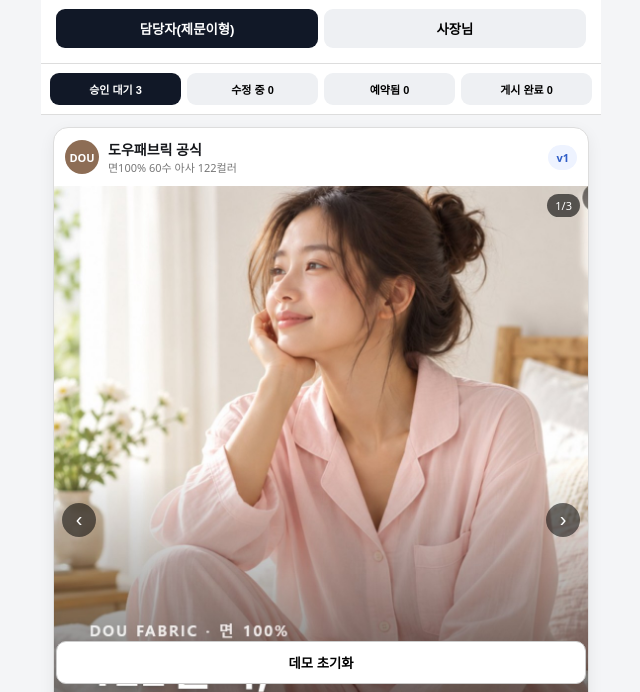
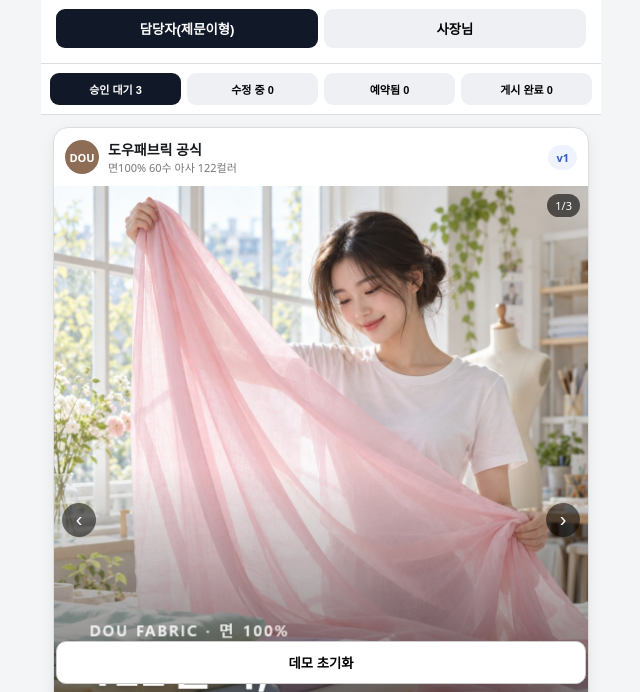
Before and after one commit to hong5277-ai/DOU-SNS-Approval, a plain HTML site: page index.html in a window 1280 px wide. Shown: the part 108-800 px from the top of the page, without its empty margins (319-959 px from the left). Drawn offline with Linux system fonts and the light colour scheme.

Commit message:
Replace 60su asa cover with fabric-focused concept

```diff
--- a/index.html
+++ b/index.html
@@ -24,7 +24,7 @@ main{padding:12px}.card{background:#fff;border:1px solid #ddd;border-radius:15px
 <div class="tabs" id="tabs"></div><main id="main"></main>
 </div><button class="reset" onclick="resetAll()">데모 초기화</button>
 <script>
-const imgs=["cover1.jpg","https://doufabric.com/web/product/extra/big/202303/1b6547127ef7ad595d8e7caf5a107e12.jpg","https://doufabric.com/web/product/extra/big/202303/82d023ede61a173f509496ccdd0affcc.jpg"];
+const imgs=["cover1b.jpg","https://doufabric.com/web/product/extra/big/202303/1b6547127ef7ad595d8e7caf5a107e12.jpg","https://doufabric.com/web/product/extra/big/202303/82d023ede61a173f509496ccdd0affcc.jpg"];
 const imgs2=["cover2.jpg","https://doufabric.com/web/product/big/202009/972ad3d35d23bdb84aae7da6ba07d212.jpg","https://doufabric.com/web/product/extra/big/202009/c06d0c9eb27505b759c0d74cd34d043c.jpg"];
 const imgs3=["cover3.jpg","https://doufabric.com/web/product/medium/202010/4e7b187c8a64d59e8df69d0488ef4b26.jpg","https://doufabric.com/web/product/medium/202012/a5d55a30c124b6782e2e870498352ca2.jpg"];
 const seed=[
```
Also changed, not shown: cover1b.jpg (added).
